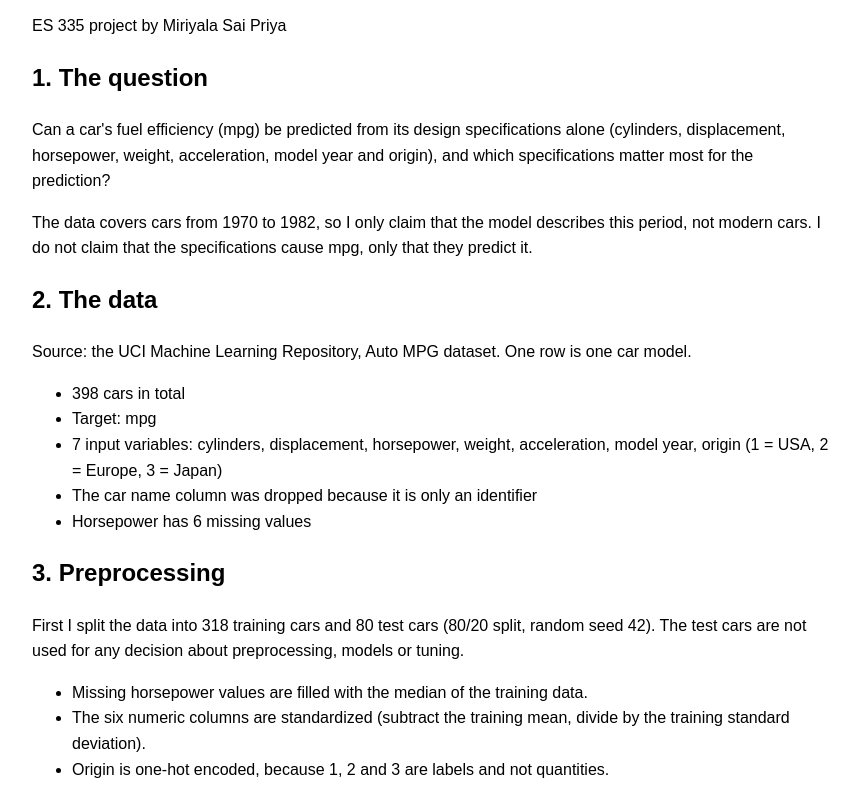
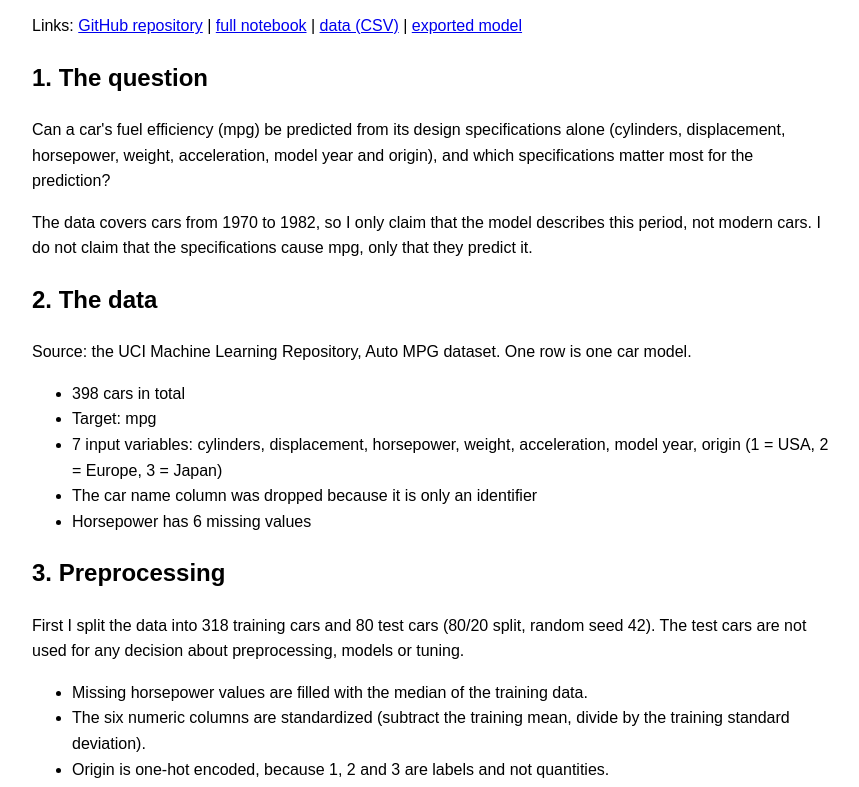
Before and after one commit to miriyalapriya/auto-mpg-project, a plain HTML site: page index.html in a window 1280 px wide. Shown: the part 152-939 px from the top of the page, without its empty margins (208-1067 px from the left). Drawn offline with Linux system fonts and the light colour scheme.

Commit message:
Update index.html

```diff
--- a/index.html
+++ b/index.html
@@ -8,7 +8,7 @@
 </head>
 <body>
   <h1>Predicting Car Fuel Efficiency from Design Specifications</h1>
-  <p>ES 335 project by Miriyala Sai Priya</p>
+    <p>Links: <a href="https://github.com/miriyalapriya/auto-mpg-project">GitHub repository</a> | <a href="https://github.com/miriyalapriya/auto-mpg-project/blob/main/auto_mpg_project.ipynb">full notebook</a> | <a href="https://github.com/miriyalapriya/auto-mpg-project/blob/main/auto_mpg.csv">data (CSV)</a> | <a href="https://github.com/miriyalapriya/auto-mpg-project/blob/main/model.json">exported model</a></p>
 
   <h2>1. The question</h2>
   <p>Can a car's fuel efficiency (mpg) be predicted from its design specifications alone (cylinders, displacement, horsepower, weight, acceleration, model year and origin), and which specifications matter most for the prediction?</p>
```
